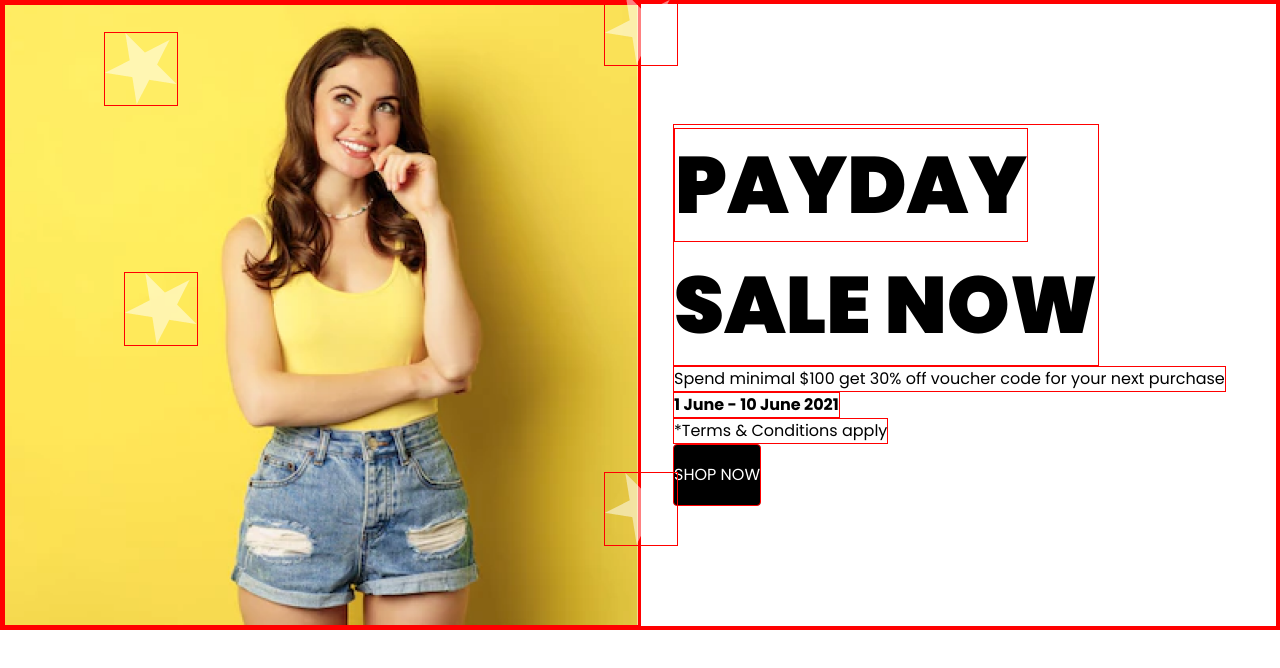
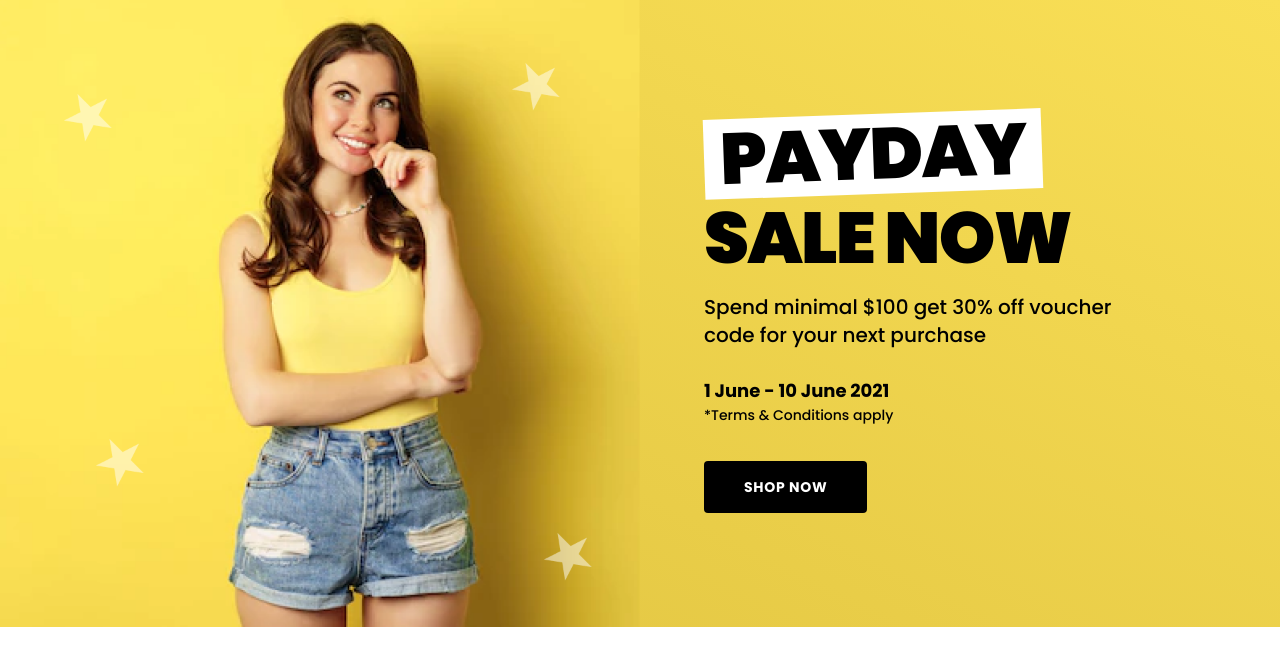
Before and after one commit to RenanDNZ/projeto-fashion, a plain HTML site: page index.html in a window 1280 px wide. Drawn offline with nearby package versions, Linux system fonts and the light colour scheme.

Commit message:
ajustes payday

```diff
--- a/index.css
+++ b/index.css
@@ -2,5 +2,4 @@
 
 *{
     font-family: "Poppins", sans-serif;
-border: 1px solid red;
 }
--- a/index.html
+++ b/index.html
@@ -10,21 +10,50 @@
 </head>
 
 <body>
-    <section class="grid grid-cols-1 md:grid-cols-2">
-        <div class="relative">
-            <img class="absolute z-40 bottom-130 left-25" src="./assets/estrela.png" alt="">
-            <img class="absolute z-40 bottom-140 left-150" src="./assets/estrela.png" alt="">
-            <img class="absolute z-40 bottom-20 left-150" src="./assets/estrela.png" alt="">
-            <img class="absolute z-40 bottom-70 left-30" src="./assets/estrela.png" alt="">
-            <img src="./assets/mulher-bg-amarelo.png" alt="">
+
+    <section class="grid grid-cols-1 md:grid-cols-2 bg-gradient-to-tr from-[#E0C340] to-[#F9DF56] w-full overflow-hidden">
+
+
+        <div class="relative w-full h-full">
+
+
+            <img class="absolute z-10 w-8 md:w-12 top-[15%] left-[10%]" src="./assets/estrela.png" alt="Estrela">
+
+
+            <img class="absolute z-10 w-8 md:w-12 top-[10%] left-[80%]" src="./assets/estrela.png" alt="Estrela">
+
+
+            <img class="absolute z-10 w-8 md:w-12 top-[70%] left-[15%]" src="./assets/estrela.png" alt="Estrela">
+
+
+            <img class="absolute z-10 w-8 md:w-12 top-[85%] left-[85%]" src="./assets/estrela.png" alt="Estrela">
+
+            <img src="./assets/mulher-bg-amarelo.png" alt="Mulher sorrindo" class="w-full h-full object-cover">
         </div>
-        <div class="flex flex-col justify-center items-start p-8">
-            <h1 class="text-[80px] font-black"> <span>PAYDAY</span> <br> SALE NOW</h1>
-            <p>Spend minimal $100 get 30% off
-                voucher code for your next purchase</p>
-            <p class="font-bold">1 June - 10 June 2021</p>
-            <p>*Terms & Conditions apply</p>
-            <a href="" class="leading-15 bg-black text-white rounded px-[22]">SHOP NOW</a>
+
+
+        <div class="flex flex-col justify-center items-start p-8 md:p-16 gap-5 text-black">
+
+            <h2 class="text-5xl md:text-7xl font-black uppercase leading-none tracking-tight">
+
+                <span class="bg-white px-4 py-1 inline-block transform -rotate-2 mb-2">Payday</span><br>
+                Sale Now
+            </h2>
+
+            <p class="text-lg md:text-xl max-w-md font-medium leading-snug">
+                Spend minimal $100 get 30% off voucher code for your next purchase
+            </p>
+
+            <div class="mt-2">
+                <p class="font-bold text-lg">1 June - 10 June 2021</p>
+                <p class="text-sm font-medium">*Terms & Conditions apply</p>
+            </div>
+
+
+            <a href="#" class="mt-4 bg-black text-white font-bold text-sm tracking-wider uppercase rounded-sm px-10 py-4 inline-block">
+                Shop Now
+            </a>
+
         </div>
     </section>
 </body>
```
